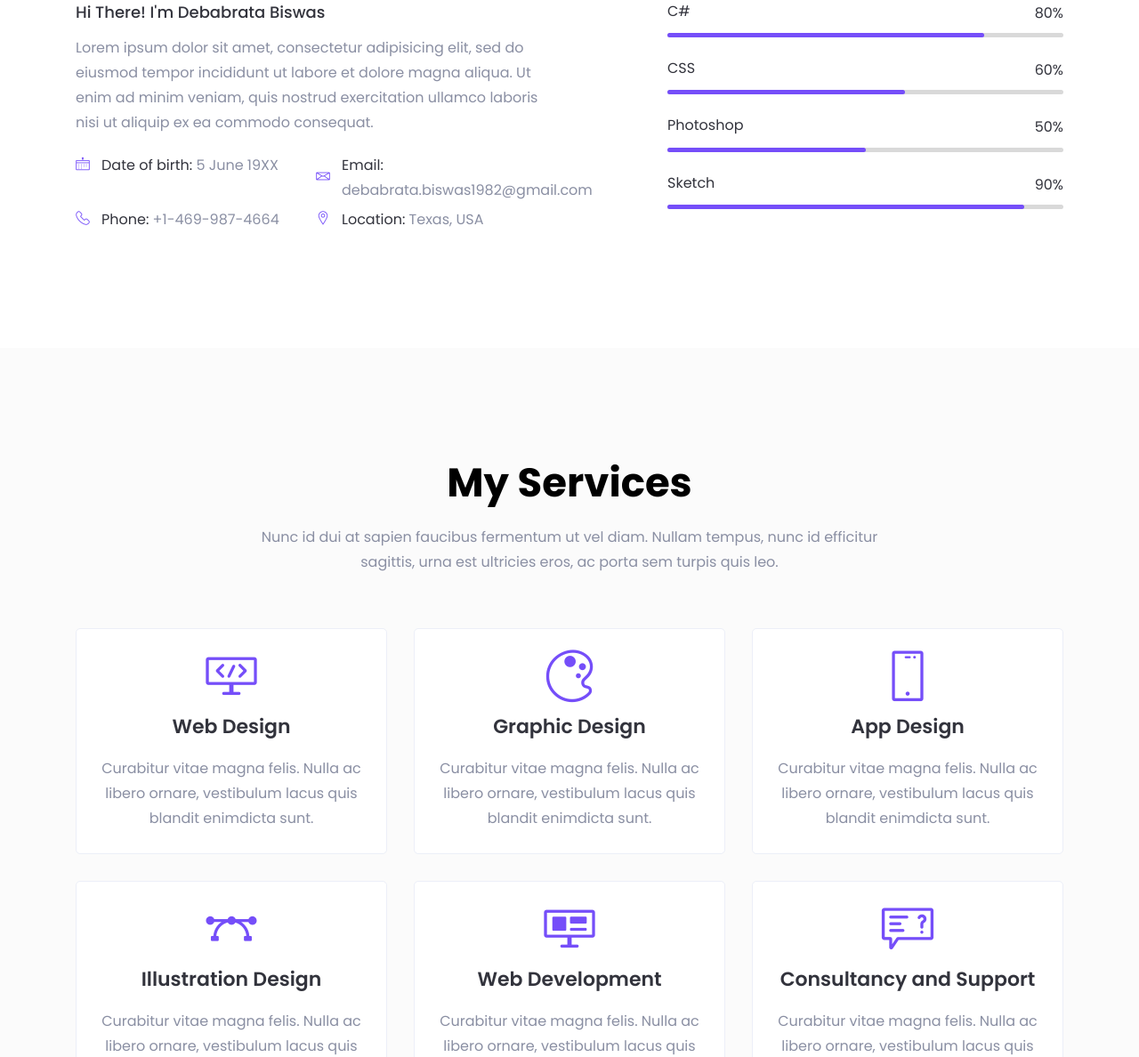
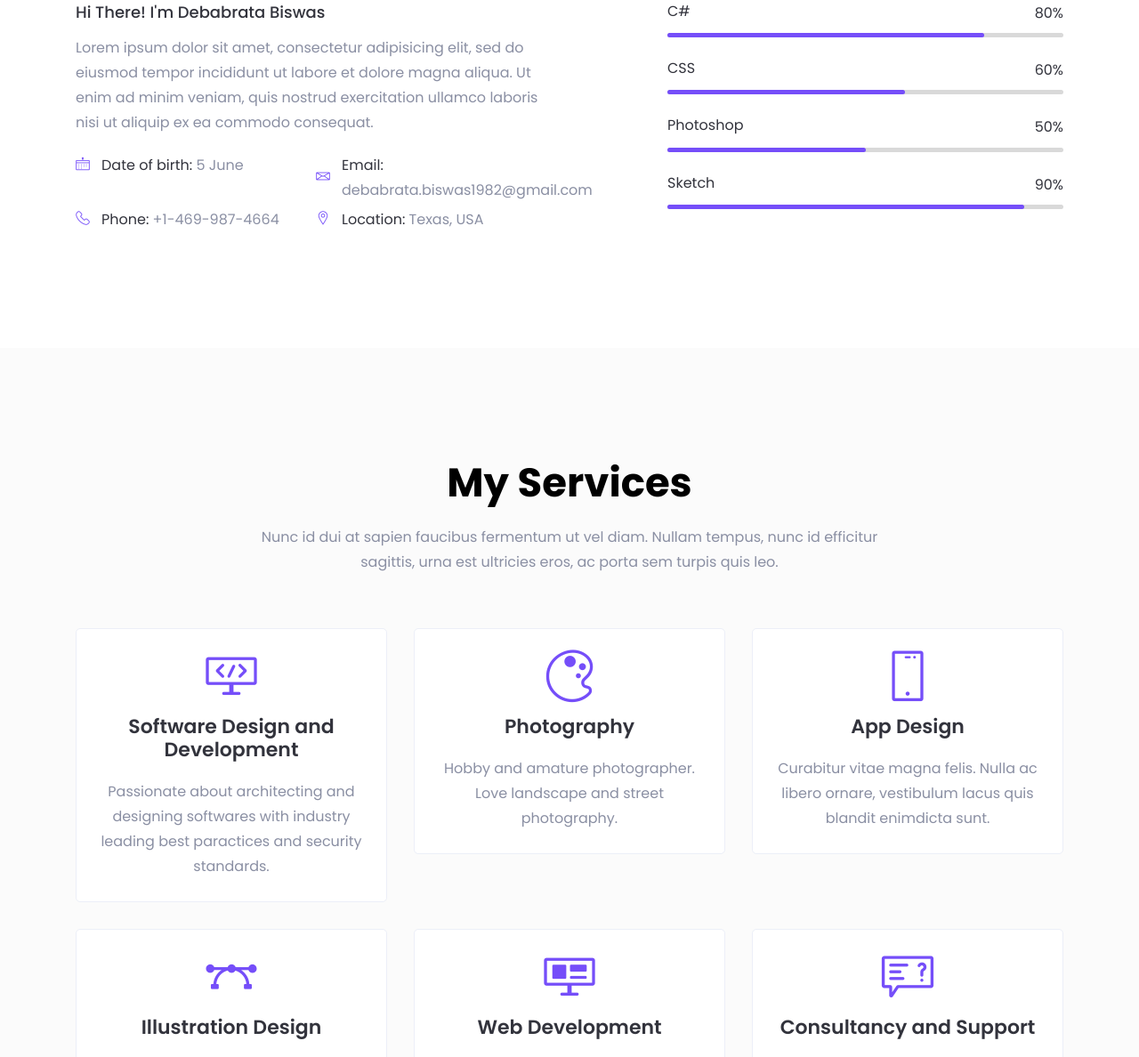
Before and after one commit to dbiswas0605/Resume, a plain HTML site: page Resume/index.html in a window 1280 px wide. Shown: the part 1178-2366 px from the top of the page at 89% size. Drawn offline with Linux system fonts and the light colour scheme; files whose address does not match are found by name.

Commit message:
Added details

```diff
--- a/Resume/index.html
+++ b/Resume/index.html
@@ -161,7 +161,7 @@
                                         <i class="lni-calendar"></i>
                                     </div>
                                     <div class="info-text">
-                                        <p><span>Date of birth:</span> 5 June 19XX</p>
+                                        <p><span>Date of birth:</span> 5 June</p>
                                     </div>
                                 </div> <!-- single info -->
                             </li>
@@ -288,8 +288,8 @@
                             <i class="lni-code-alt"></i>
                         </div>
                         <div class="service-content">
-                            <h4 class="service-title"><a href="#">Web Design</a></h4>
-                            <p>Curabitur vitae magna felis. Nulla ac libero ornare, vestibulum lacus quis blandit enimdicta sunt.</p>
+                            <h4 class="service-title"><a href="#">Software Design and Development</a></h4>
+                            <p>Passionate about architecting and designing softwares with industry leading best paractices and security standards.</p>
                         </div>
                     </div> <!-- single service -->
                 </div>
@@ -299,8 +299,8 @@
                             <i class="lni-color-pallet"></i>
                         </div>
                         <div class="service-content">
-                            <h4 class="service-title"><a href="#contact">Graphic Design</a></h4>
-                            <p>Curabitur vitae magna felis. Nulla ac libero ornare, vestibulum lacus quis blandit enimdicta sunt.</p>
+                            <h4 class="service-title"><a href="#contact">Photography</a></h4>
+                            <p>Hobby and amature photographer. Love landscape and street photography.</p>
                         </div>
                     </div> <!-- single service -->
                 </div>
```
